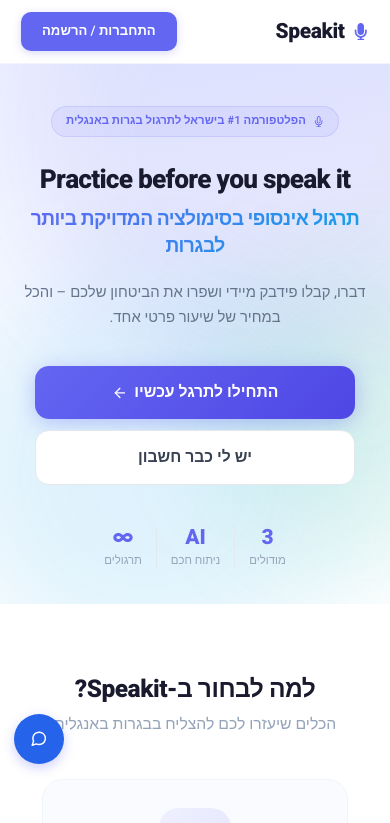
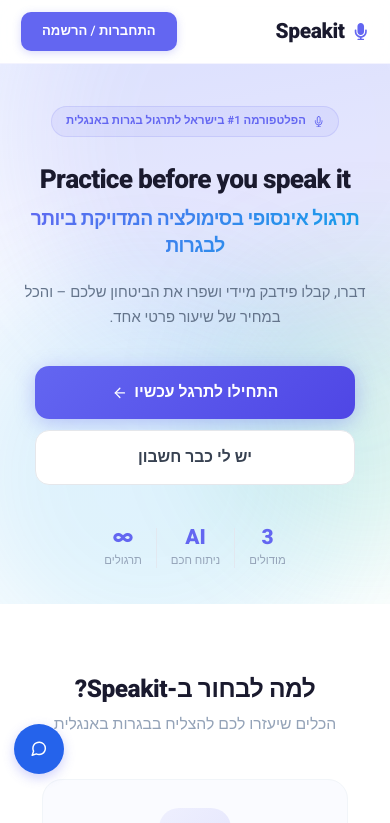
Before and after one commit to trochikdavid/bagrut-ai, a React (Vite) app: page / in a window 390 px wide. Shown: the top 823 px of the page. Built offline with nearby package versions, Linux system fonts and the light colour scheme; no server answers; the database is empty.

Commit message:
imrove support btn side mobile

```diff
--- a/src/components/SupportButton/SupportButton.css
+++ b/src/components/SupportButton/SupportButton.css
@@ -119,8 +119,7 @@
 /* Mobile Adjustments */
 @media (max-width: 768px) {
     .support-button-container {
-        bottom: calc(env(safe-area-inset-bottom, 20px) + 80px);
-        /* Account for mobile nav bar */
+        bottom: calc(env(safe-area-inset-bottom, 15px) + 70px);
         left: var(--space-md);
     }
 
```
